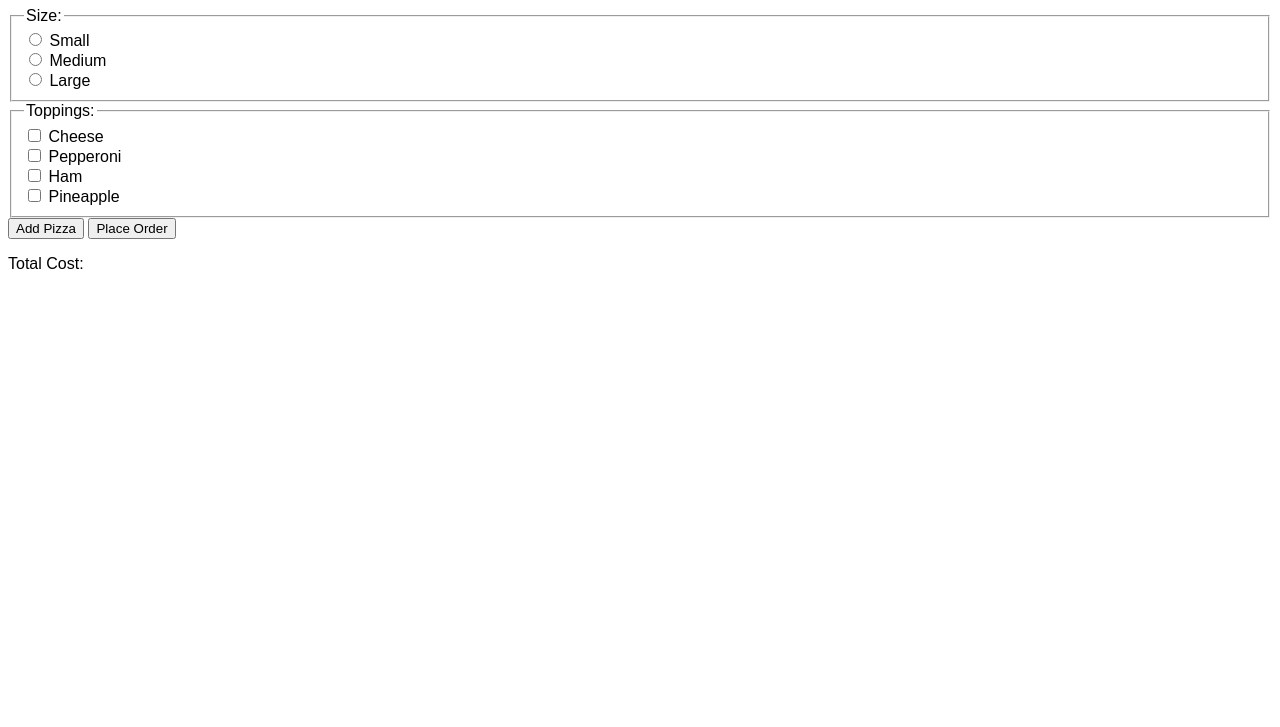
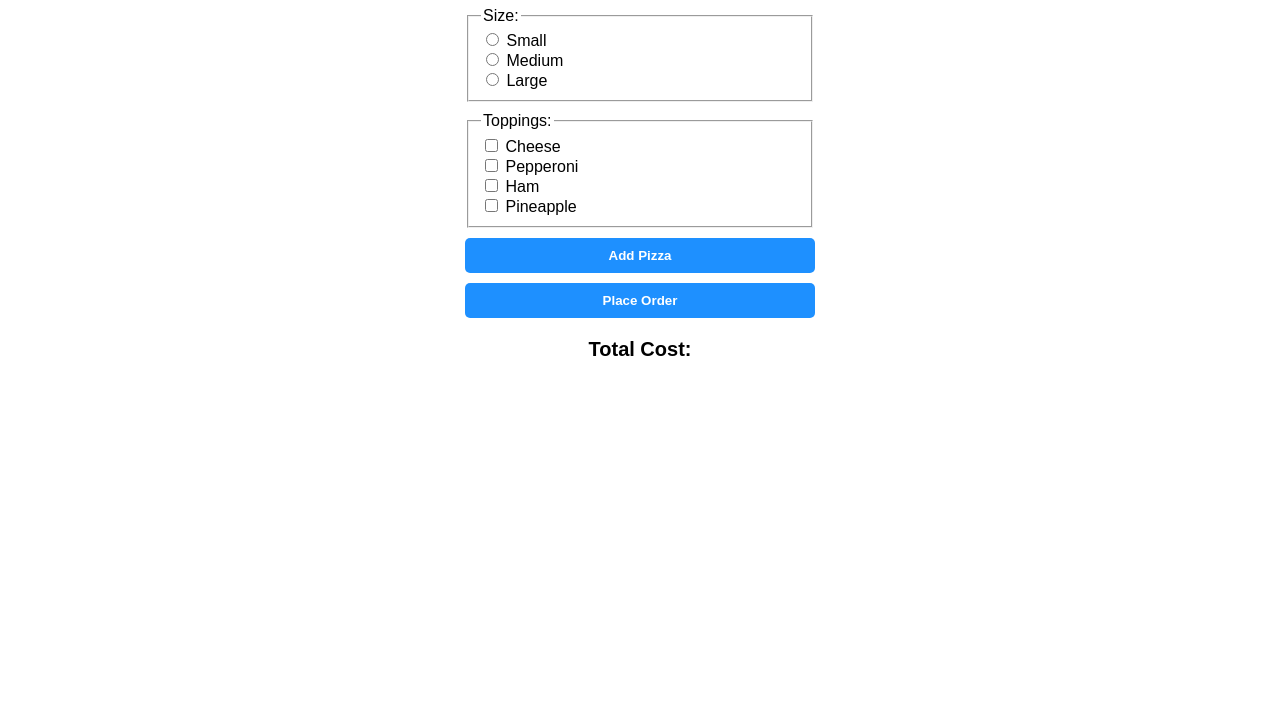
Before and after one commit to insuusvenerati/pizza-parlor, a plain HTML site: page index.html in a window 1280 px wide. Shown: the part 73-800 px from the top of the page. Drawn offline with Linux system fonts and the light colour scheme.

Commit message:
Add form styles

```diff
--- a/css/styles.css
+++ b/css/styles.css
@@ -1,3 +1,40 @@
 body {
   font-family: Arial, sans-serif;
 }
+
+h1 {
+  text-align: center;
+}
+
+.form-container {
+  width: 350px;
+  margin: 0 auto;
+  display: flex;
+  flex-direction: column;
+  gap: 10px;
+}
+
+button {
+  padding: 10px;
+  border: none;
+  border-radius: 5px;
+  background-color: #1e90ff;
+  color: #fff;
+  font-weight: bold;
+  cursor: pointer;
+}
+
+button:hover {
+  background-color: #176abd;
+}
+
+button:active {
+  background-color: #0f4a8e;
+}
+
+.total-cost {
+  margin-top: 20px;
+  font-size: 20px;
+  font-weight: bold;
+  text-align: center;
+}
--- a/index.html
+++ b/index.html
@@ -8,7 +8,7 @@
 	</head>
 	<body>
 		<h1>Pizza Parlor</h1>
-		<form id="pizzaOrderForm">
+		<form class="form-container" id="pizzaOrderForm">
 			<fieldset>
 				<legend>Size:</legend>
 				<input type="radio" id="small" name="size" value="small" />
@@ -48,7 +48,7 @@
 			<button type="button" id="addPizza">Add Pizza</button>
 			<button type="submit">Place Order</button>
 		</form>
-		<p>Total Cost: <span id="totalCost"></span></p>
+		<p class="total-cost">Total Cost: <span id="totalCost"></span></p>
 
 		<script src="js/scripts.js"></script>
 	</body>
```
